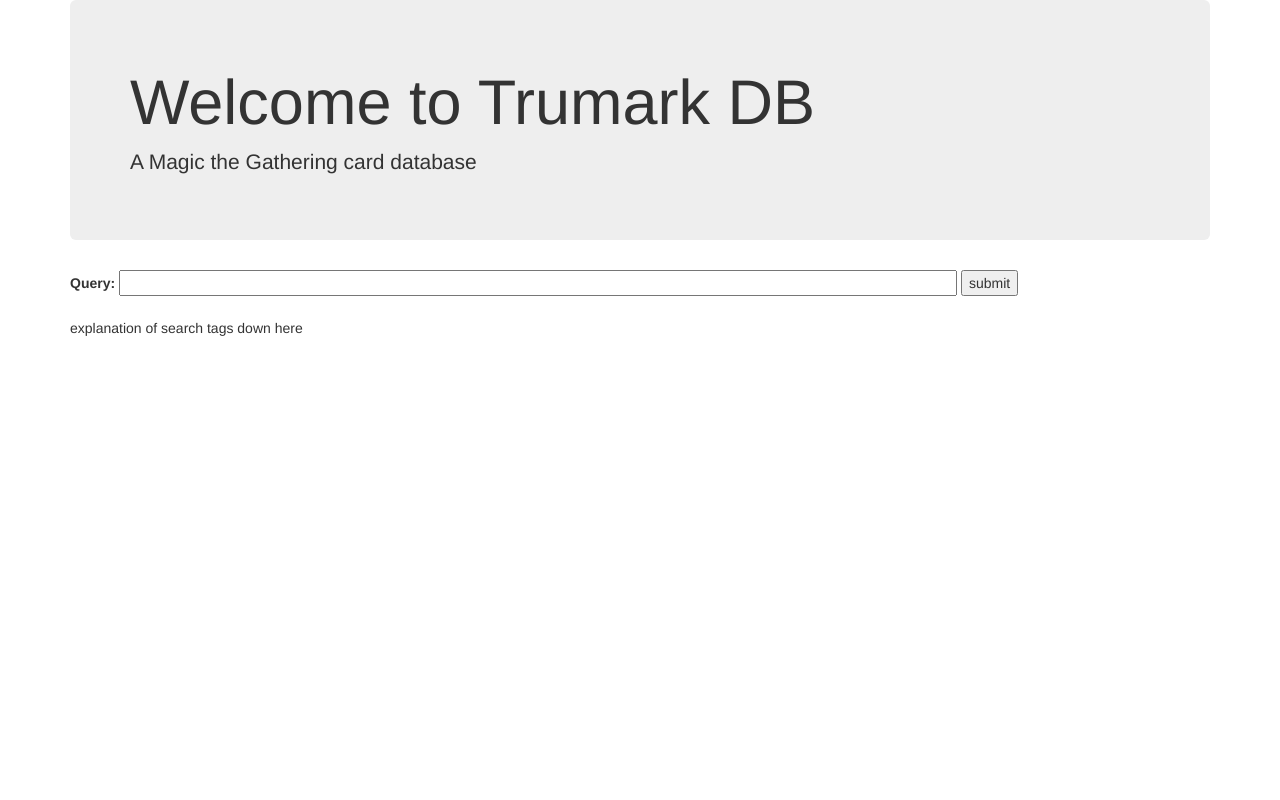
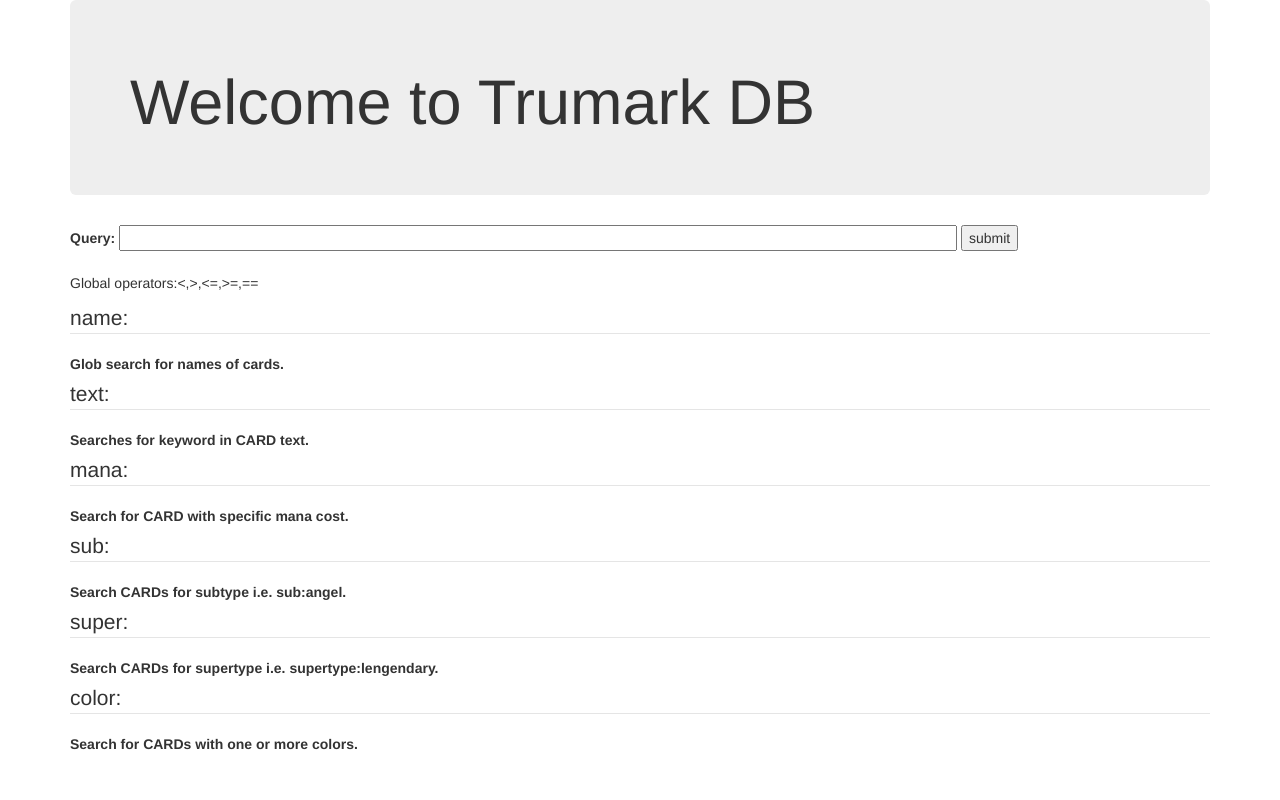
Before and after one commit to akilmarshall/trumark, a Flask app: page / in a window 1280 px wide. Run offline with Flask 2, Linux system fonts and the light colour scheme; some libraries are stand-ins or nearby versions.

Commit message:
add help

```diff
--- a/templates/index.html
+++ b/templates/index.html
@@ -23,15 +23,50 @@
   {%- endwith %}
     <div class="jumbotron">
       <h1>Welcome to Trumark DB</h1>
-      <p>A Magic the Gathering card database</p>
    </div>
    <div>
-        <form name="search" action="." method="post">
-            <label>Query:</label>
+    <form name="search" action="." method="post">
+        <label>Query:</label>
         <input type="text" name="query" size="100">
         <input type="submit" value="submit">
         </form>
        <br>
-       <p>explanation of search tags down here</p>
+       <p>Global operators:<,>,<=,>=,==</p>
+    <form>
+        <fieldset>
+        <legend>name:</legend>
+        <label for="name">Glob search for names of cards.</label><br />
+        </fieldset>
+    </form>
+    <form>
+        <fieldset>
+        <legend>text:</legend>
+        <label for="name">Searches for keyword in CARD text.</label><br />
+        </fieldset>
+    </form>
+    <form>
+        <fieldset>
+        <legend>mana:</legend>
+        <label for="name">Search for CARD with specific mana cost.</label><br />
+        </fieldset>
+    </form>
+    <form>
+        <fieldset>
+        <legend>sub:</legend>
+        <label for="name">Search CARDs for subtype i.e. sub:angel.</label><br />
+        </fieldset>
+    </form>
+    <form>
+        <fieldset>
+        <legend>super:</legend>
+        <label for="name">Search CARDs for supertype i.e. supertype:lengendary.</label><br />
+        </fieldset>
+    </form>
+    <form>
+        <fieldset>
+        <legend>color:</legend>
+        <label for="name">Search for CARDs with one or more colors.</label><br />
+        </fieldset>
+    </form>
    </div>
 {%- endblock %}
```
